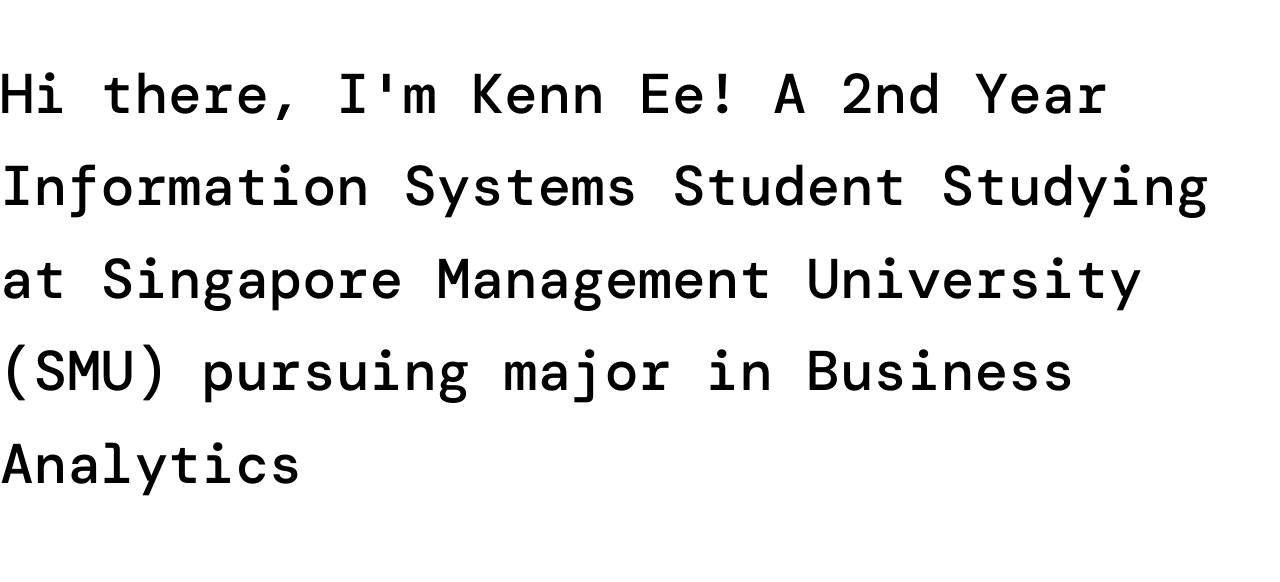
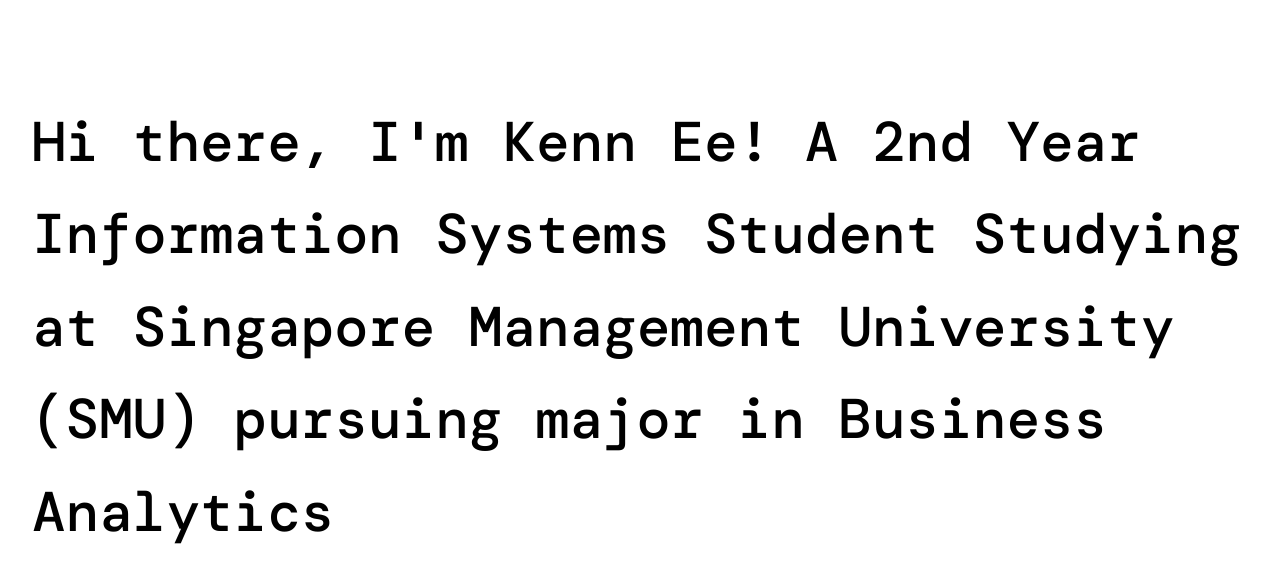
Before and after one commit to kennee10/kennee10.github.io, a plain HTML site: page index.html in a window 1280 px wide. Drawn offline with nearby package versions, Linux system fonts and the light colour scheme; a web font is replaced by a local one.

Commit message:
intro v2 w mobile

```diff
--- a/css/main.css
+++ b/css/main.css
@@ -23,26 +23,47 @@ p {
     --ff-primary2: 'DM Mono', monospace;
     --ff-accent: 'Lexend', sans-serif;
 
-    --fs-p: 3.5em;
-
     --fw-p-reg: 300;
     --fw-p-bold: 500;
 }
 
-/* Introduction Section */
+/* ==== Introduction Section ==== */
+/* Mobile ver */
+
+.introduction {
+    margin-top: 2em;
+    margin-left: 0.6em;
+}
 
 p {
     font-family: var(--ff-primary2);
-    font-size: var(--fs-p);
+    font-size: 1.75em;
     font-weight: var(--fw-p-reg);
 
-    line-height: 1.65em;
+    line-height:2em;
 }
 
 strong {
     font-weight: var(--fw-p-bold);
 }
 
-.introduction {
-    margin-top: 3em;
+
+/* Desktop ver */
+@media (min-width: 600px) {
+    .introduction {
+        margin-top: 6em;
+        margin-left: 2em;
+    }
+
+    p {
+    font-family: var(--ff-primary2);
+    font-size: 3.5em;
+    font-weight: var(--fw-p-reg);
+
+    line-height: 1.65em;
+    }
+
+    strong {
+        font-weight: var(--fw-p-bold);
+    }
 }
```
